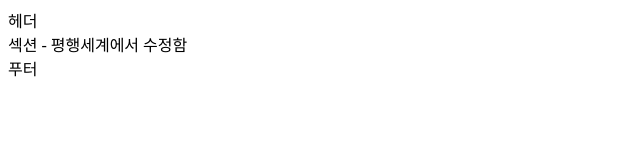
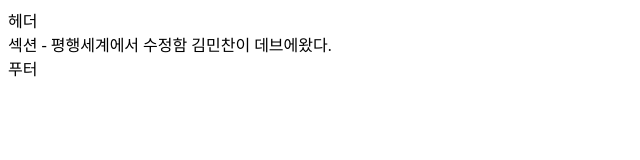
Before and after one commit to whara123/git-test, a plain HTML site: page index.html in a window 1280 px wide. Shown: the whole page, without its empty margins (0-640 px from the left). Drawn offline with Linux system fonts and the light colour scheme.

Commit message:
testcommit

```diff
--- a/index.html
+++ b/index.html
@@ -11,6 +11,7 @@
   <main>
     <section>
       섹션 - 평행세계에서 수정함
+      김민찬이 데브에왔다.
     </section>
   </main>
   <footer>푸터</footer>
```
